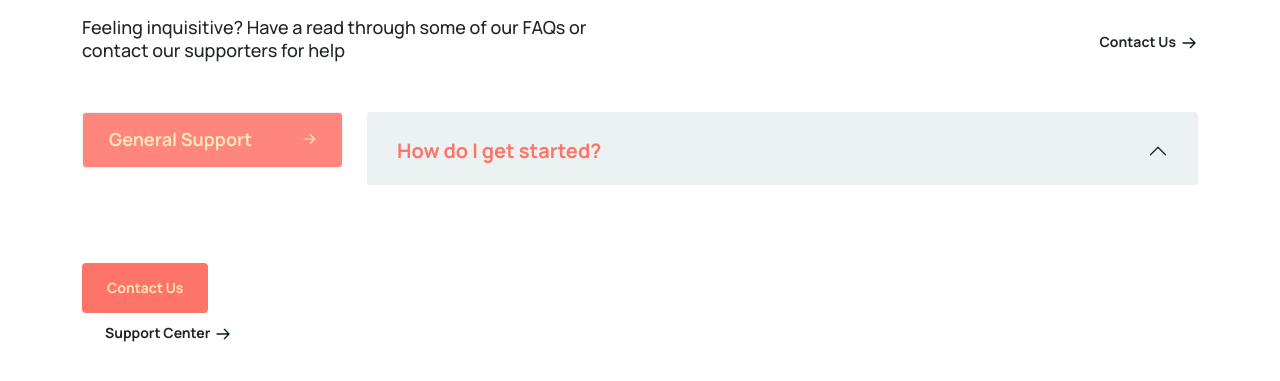
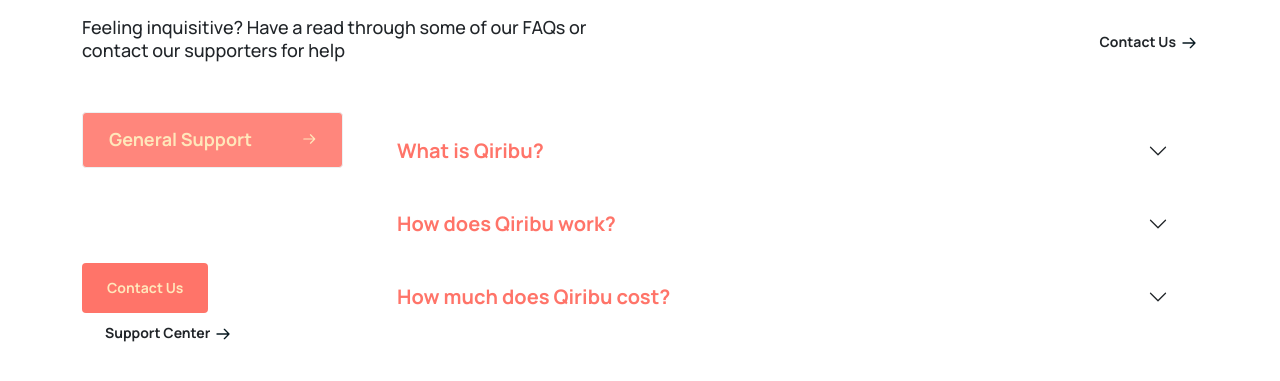
Before and after one commit to kallyas/qiribu.com, a React (Vite) app: page /contact in a window 1280 px wide. Shown: the part 1748-2129 px from the top of the page. Built offline with nearby package versions, Linux system fonts and the light colour scheme; some icons are missing; a web font is replaced by a local one.

Commit message:
Ch: create new components

```diff
--- a/src/components/Accordion.jsx
+++ b/src/components/Accordion.jsx
@@ -1,30 +1,32 @@
-import React, { useState } from "react";
+import AccordionItem from "./AccordionItem";
 
-const Accordion = ({ title, content }) => {
-  const [isOpen, setIsOpen] = useState(false);
-
+export default function Accordion() {
+  const questions = [
+    {
+      question: "What is Qiribu?",
+      answer:
+        "Qiribu is a financial wellness platform that enables employees to access a portion of their earned wages before payday. Employers can offer this benefit at no cost to them, while employees pay a minimal fee for fund transfers. Qiribu is a win-win for both employers and employees.",
+    },
+    {
+      question: "How does Qiribu work?",
+      answer:
+        "Qiribu is a financial wellness platform that enables employees to access a portion of their earned wages before payday. Employers can offer this benefit at no cost to them, while employees pay a minimal fee for fund transfers. Qiribu is a win-win for both employers and employees.",
+    },
+    {
+      question: "How much does Qiribu cost?",
+      answer:
+        "Qiribu is a financial wellness platform that enables employees to access a portion of their earned wages before payday. Employers can offer this benefit at no cost to them, while employees pay a minimal fee for fund transfers. Qiribu is a win-win for both employers and employees.",
+    },
+  ];
   return (
-    <div className="accordion-item">
-      <h5 className="accordion-header">
-        <button
-          className={`accordion-button text-heading-5 ${ isOpen ? "collapsed" : ""}`}
-          type="button"
-          aria-controls="collapseOne"
-          data-bs-toggle="collapse"
-          data-bs-target="#collapseOne"
-          aria-expanded={isOpen ? "true" : "false"}
-          onClick={() => setIsOpen(!isOpen)}
-        >
-          {title}
-        </button>
-      </h5>
-      {isOpen && (
-        <div data-bs-parent="#accordionFAQ" className={`accordion-collapse collapse ${isOpen ? "show" : ""}`} id="collapseOne">
-          <div className="accordion-body">{content}</div>
-        </div>
-      )}
+    <div className="accordion" id="accordionFAQ">
+      {questions.map((item, index) => (
+        <AccordionItem
+          key={index}
+          question={item.question}
+          answer={item.answer}
+        />
+      ))}
     </div>
   );
-};
-
-export default Accordion;
+}
--- /dev/null
+++ b/src/components/AccordionItem.jsx
@@ -0,0 +1,36 @@
+import React, { useState } from "react";
+
+function AccordionItem({ question, answer }) {
+  const [accordionOpen, setAccordionOpen] = useState(false);
+
+  return (
+    <div className="accordion-item wow animate__ animate__fadeInUp">
+      <h5
+        onClick={() => setAccordionOpen((prev) => !prev)}
+        className="accordion-header"
+      >
+        <button
+          className={`accordion-button text-heading-5 ${
+            accordionOpen ? "" : "collapsed"
+          }`}
+          type="button"
+          data-bs-toggle="collapse"
+          data-bs-target={`#collapse${question}`}
+          aria-expanded={accordionOpen}
+          aria-controls={`collapse${question}`}
+        >
+          {question}
+        </button>
+      </h5>
+      <div
+        className={`accordion-collapse collapse ${accordionOpen ? "show" : ""}`}
+        id={`collapse${question}`}
+        data-bs-parent="#accordionFAQ"
+      >
+        <div className="accordion-body">{answer}</div>
+      </div>
+    </div>
+  );
+}
+
+export default AccordionItem;
--- a/src/components/Navbar.jsx
+++ b/src/components/Navbar.jsx
@@ -69,7 +69,7 @@
             <div className="header-right">
               <div className="d-none d-sm-inline-block">
                 <Link className="btn btn-brand-1 hover-up" to="/register">
-                  Book a Demo
+                  Request Demo
                 </Link>
               </div>
             </div>
--- a/src/components/PricingPlans.jsx
+++ b/src/components/PricingPlans.jsx
@@ -7,7 +7,7 @@
       title: "Qiribu Basic",
       image: "basic_plan.png",
       description: "For small businesses",
-      price: "FREE - Sign up & register your employees No Credit Card Required",
+      price: "FREE - Sign up & register your employees",
       offer_list: [
         {
           text: "Earned Wages On Demand",
```
